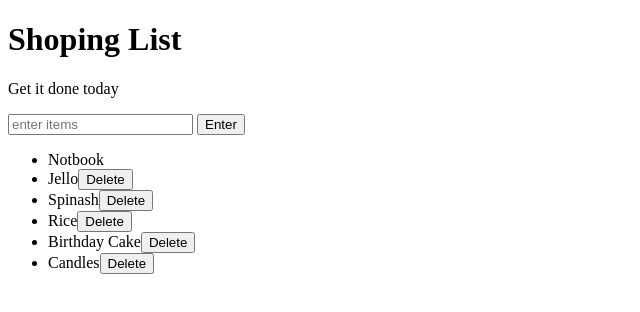
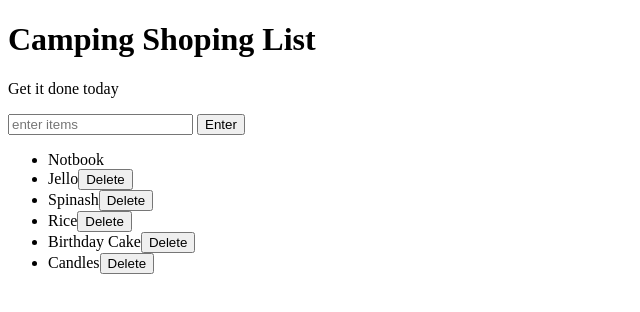
Before and after one commit to Pixass/background-generator, a plain HTML site: page index.html in a window 1280 px wide. Shown: the whole page, without its empty margins (0-640 px from the left). Drawn offline with Linux system fonts and the light colour scheme.

Commit message:
new camping list :

```diff
--- a/index.html
+++ b/index.html
@@ -5,7 +5,7 @@
 	<link rel="stylesheet" type="text/css" href="style.css">
 </head>
 <body>
-	<h1>Shoping List</h1>
+	<h1>Camping Shoping  List</h1>
 	<p id="first">Get it done today</p>
 	<input id="userinput" type="text" placeholder="enter items">
 	<button id="enter">Enter</button>
```
